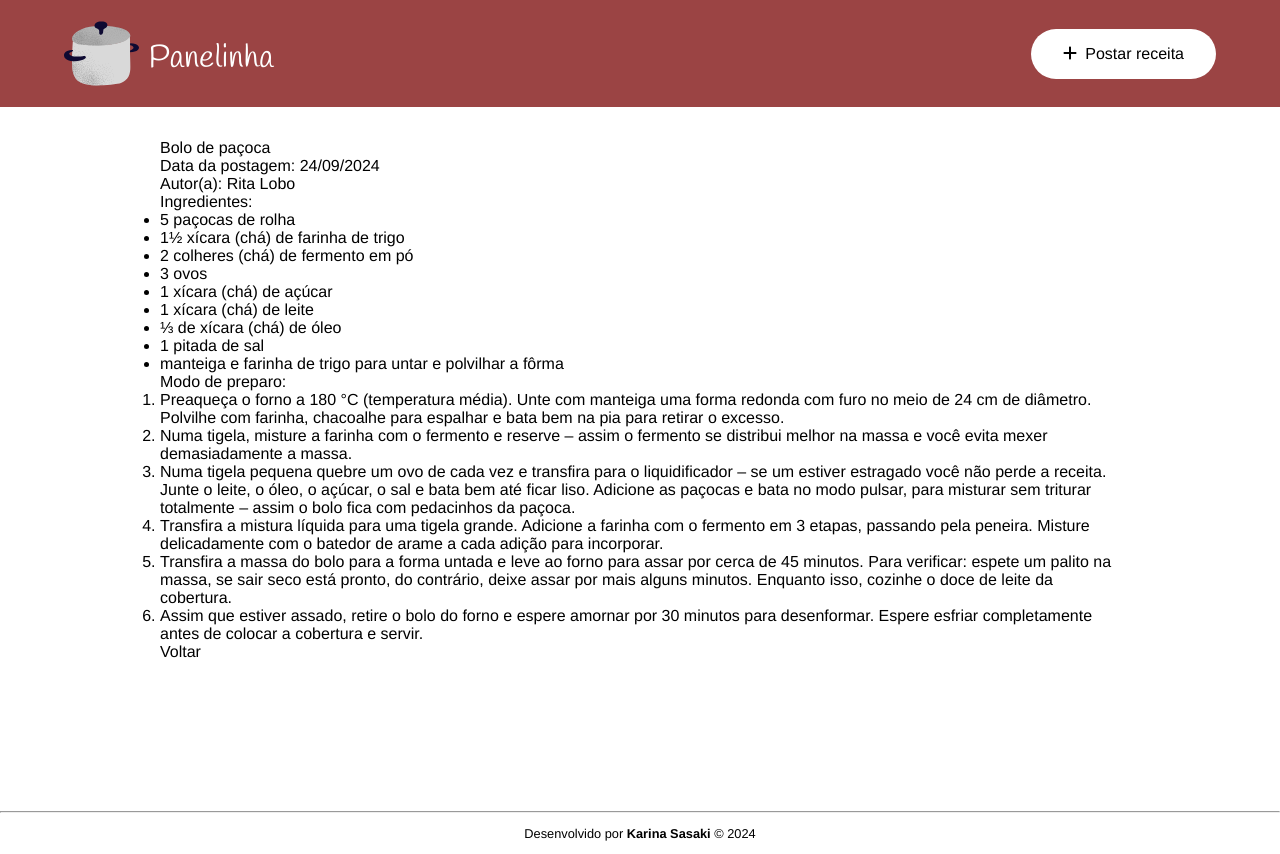
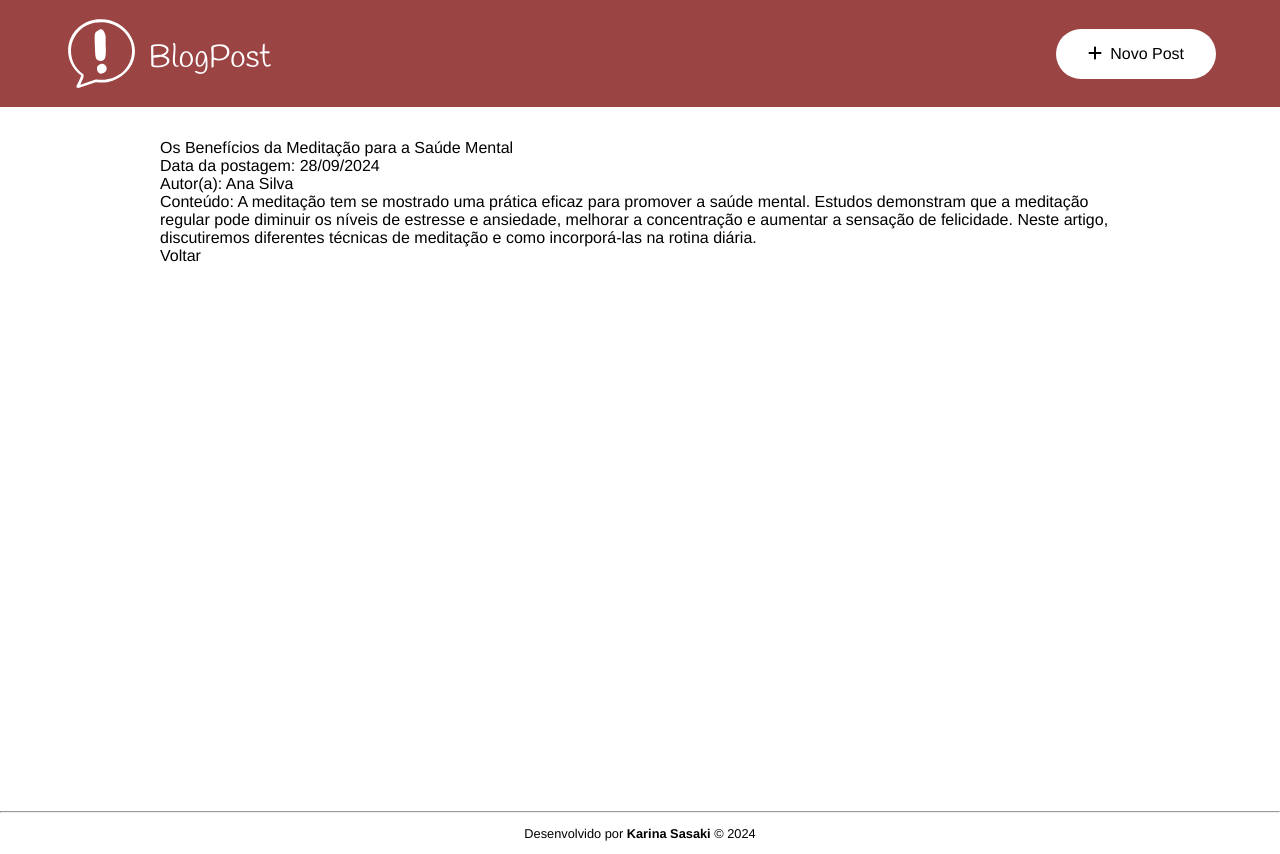
Before and after one commit to karinasasaki/blog, a Next.js app: page /post/1 in a window 1280 px wide. Built offline with nearby package versions, Linux system fonts and the light colour scheme; data requests are answered from the project's data file.

Commit message:
refactor: :recycle: Muda o tema do Blog

```diff
--- a/components/Main.js
+++ b/components/Main.js
@@ -1,6 +1,6 @@
 import styles from "@/styles/components/Main.module.css"
 
-export default function Main({children}) {
+export default function Main({ children }) {
   return (
     <main className={styles.main}>
       {children}
--- a/components/Navbar.js
+++ b/components/Navbar.js
@@ -16,13 +16,14 @@ export default function Navbar() {
           priority
         />
         <span className={styles.logo__nome}>
-          Panelinha
+          BlogPost
         </span>
       </Link>
-      <Link href={"/nova-receita"} className={styles.adicionarReceita}>
+
+      <Link href={"/novo-post"} className={styles.novoPost}>
         <FontAwesomeIcon icon={faPlus}/>
         <span>
-          Postar receita
+          Novo Post
         </span>
       </Link>
     </nav>
--- a/db.json
+++ b/db.json
@@ -1,51 +1,44 @@
 {
-  "receitas": [
+  "post": [
     {
-      "id": 1,
-      "data": "24/09/2024",
-      "titulo": "Bolo de paçoca",
-      "autor": "Rita Lobo",
-      "ingredientes": [
-        "5 paçocas de rolha",
-        "1½ xícara (chá) de farinha de trigo",
-        "2 colheres (chá) de fermento em pó",
-        "3 ovos",
-        "1 xícara (chá) de açúcar",
-        "1 xícara (chá) de leite",
-        "⅓ de xícara (chá) de óleo",
-        "1 pitada de sal",
-        "manteiga e farinha de trigo para untar e polvilhar a fôrma"
-      ],
-      "comoFazer": [
-        "Preaqueça o forno a 180 °C (temperatura média). Unte com manteiga uma forma redonda com furo no meio de 24 cm de diâmetro. Polvilhe com farinha, chacoalhe para espalhar e bata bem na pia para retirar o excesso.",
-        "Numa tigela, misture a farinha com o fermento e reserve – assim o fermento se distribui melhor na massa e você evita mexer demasiadamente a massa.",
-        "Numa tigela pequena quebre um ovo de cada vez e transfira para o liquidificador – se um estiver estragado você não perde a receita. Junte o leite, o óleo, o açúcar, o sal e bata bem até ficar liso. Adicione as paçocas e bata no modo pulsar, para misturar sem triturar totalmente – assim o bolo fica com pedacinhos da paçoca.",
-        "Transfira a mistura líquida para uma tigela grande. Adicione a farinha com o fermento em 3 etapas, passando pela peneira. Misture delicadamente com o batedor de arame a cada adição para incorporar.",
-        "Transfira a massa do bolo para a forma untada e leve ao forno para assar por cerca de 45 minutos. Para verificar: espete um palito na massa, se sair seco está pronto, do contrário, deixe assar por mais alguns minutos. Enquanto isso, cozinhe o doce de leite da cobertura.",
-        "Assim que estiver assado, retire o bolo do forno e espere amornar por 30 minutos para desenformar. Espere esfriar completamente antes de colocar a cobertura e servir."
-      ],
-      "urlFoto": "https://i.panelinha.com.br/i1/64-bk-6495-cp-2021-31-08-7813.webp"
+      "titulo": "Os Benefícios da Meditação para a Saúde Mental",
+      "autor": "Ana Silva",
+      "resumo": "Este post explora como a meditação pode ajudar a reduzir a ansiedade e melhorar o bem-estar emocional.",
+      "conteudo": "A meditação tem se mostrado uma prática eficaz para promover a saúde mental. Estudos demonstram que a meditação regular pode diminuir os níveis de estresse e ansiedade, melhorar a concentração e aumentar a sensação de felicidade. Neste artigo, discutiremos diferentes técnicas de meditação e como incorporá-las na rotina diária.",
+      "data": "28/09/2024",
+      "id": 1
     },
     {
-      "id": 2,
-      "data": "25/09/2024",
-      "titulo": "Brigadeiro especial",
-      "autor": "Rita Lobo",
-      "ingredientes": [
-        "1 lata de leite condensado (395 g)",
-        "50 g de chocolate amargo (70% ou 85% cacau)",
-        "2½ colheres (sopa) de manteiga",
-        "1 xícara (chá) de granulado"
-      ],
-      "comoFazer": [
-        "Com as mãos, quebre o chocolate em pedaços e transfira para uma panela média. Junte o leite condensado e a manteiga.",
-        "Leve a panela ao fogo baixo e mexa com uma espátula por cerca de 12 minutos até dar o ponto: o brigadeiro começa a ficar mais cremoso, até engrossar e soltar do fundo da panela – o tempo pode variar de acordo com a chama do seu fogão, o tamanho e material da sua panela.",
-        "Transfira o brigadeiro para um prato fundo (ou travessa) e deixe esfriar – raspe bem a panela com a espátula para aproveitar toda a massa. Deixe a massa de brigadeiro esfriar completamente antes de enrolar (se preferir, prepare a massa no dia anterior e cubra com filme depois de fria).",
-        "Para enrolar e confeitar os brigadeiros: abra 30 forminhas de papel (número 4); preencha um prato fundo com o granulado e separe uma tigela pequena com água filtrada para umedecer as mãos.",
-        "Unte as mãos com um pouco de água – assim o granulado gruda melhor no brigadeiro. Com uma colher de chá, retire uma porção da massa, enrole numa bolinha e transfira para o prato com granulado. Faça de uma só vez quantos brigadeiros couberem no prato.",
-        "Passe os brigadeiros pelo granulado para cobrir toda a superfície e transfira para as forminhas. Repita até a massa acabar, se preferir, convoque alguém da família: enquanto um enrola os brigadeiros, o outro passa no granulado. Sirva a seguir."
-      ],
-      "urlFoto": "https://i.panelinha.com.br/i1/64-bk-2873-briga1.webp"
+      "titulo": "10 Dicas para Melhorar sua Produtividade no Trabalho",
+      "autor": "João Pereira",
+      "resumo": "Aprenda estratégias simples e eficazes para aumentar sua produtividade e alcançar suas metas profissionais.",
+      "conteudo": "A produtividade é essencial para o sucesso profissional. Neste post, vamos compartilhar 10 dicas práticas que você pode implementar imediatamente, como a técnica Pomodoro, a definição de metas SMART e a importância de pausas regulares. Descubra como pequenas mudanças podem fazer uma grande diferença no seu dia a dia.",
+      "data": "28/09/2024",
+      "id": 2
+    },
+    {
+      "titulo": "A Importância da Sustentabilidade na Moda",
+      "autor": "Carla Mendes",
+      "resumo": "Este artigo aborda a crescente preocupação com a sustentabilidade na indústria da moda e como os consumidores podem fazer escolhas conscientes.",
+      "conteudo": "A moda é uma das indústrias mais poluentes do mundo. No entanto, a conscientização sobre a sustentabilidade está crescendo, e muitas marcas estão adotando práticas mais ecológicas. Vamos explorar as principais iniciativas de sustentabilidade na moda, dicas para consumidores e como você pode contribuir para um futuro mais sustentável.",
+      "data": "28/09/2024",
+      "id": 3
+    },
+    {
+      "titulo": "Como a Tecnologia Está Mudando o Ensino",
+      "autor": "",
+      "resumo": "Descubra as inovações tecnológicas que estão transformando a educação e o aprendizado.",
+      "conteudo": "A tecnologia tem desempenhado um papel fundamental na modernização do ensino. Neste post, discutiremos ferramentas digitais, plataformas de aprendizado online e o impacto da inteligência artificial na educação. Também abordaremos os desafios e oportunidades que essas mudanças trazem para alunos e educadores.",
+      "data": "28/09/2024",
+      "id": 4
+    },
+    {
+      "titulo": "Viajar Sozinho: Benefícios e Dicas",
+      "autor": "Fernanda Costa",
+      "resumo": "Aprenda sobre os benefícios de viajar sozinho e como tornar a experiência inesquecível.",
+      "conteudo": "Viajar sozinho pode ser uma das experiências mais libertadoras e enriquecedoras da vida. Neste artigo, falaremos sobre os benefícios de explorar o mundo por conta própria, desde a autodescoberta até a liberdade de criar seu próprio itinerário. Também compartilharemos dicas práticas para quem está pensando em embarcar nessa aventura.",
+      "data": "28/09/2024",
+      "id": 5
     }
   ]
 }
--- a/pages/_app.js
+++ b/pages/_app.js
@@ -11,9 +11,9 @@ export default function App({ Component, pageProps }) {
   return (
     <>
       <Head>
-        <meta name="description" content="Panelinha - um blog de receitas."/>
+        <meta name="description" content="BlogPost - Um site de blog."/>
         <meta name="viewport" content="width=device-width, initial-scale=1"/>
-        <meta name="keywords" content="Receitas"/>
+        <meta name="keywords" content="Blog, Post"/>
         <link rel="icon" href="/Logo.svg"/>
       </Head>
       <Navbar/>
--- a/pages/_document.js
+++ b/pages/_document.js
@@ -2,11 +2,11 @@ import { Html, Head, Main, NextScript } from "next/document";
 
 export default function Document() {
   return (
-    <Html lang="en">
-      <Head />
+    <Html lang="pt-BR">
+      <Head/>
       <body>
-        <Main />
-        <NextScript />
+        <Main/>
+        <NextScript/>
       </body>
     </Html>
   );
--- a/pages/post/[id].js
+++ b/pages/post/[id].js
@@ -2,19 +2,19 @@ import Head from "next/head";
 import Link from "next/link";
 
 export async function getStaticProps({ params }) {
-  const response = await fetch(`http://localhost:3001/receitas/${params.id}`);
-  const receita = await response.json();
-  return { props: {receita} }
+  const response = await fetch(`http://localhost:3001/post/${params.id}`);
+  const post = await response.json();
+  return { props: {post} }
 }
 
 export async function getStaticPaths() {
-  const response = await fetch("http://localhost:3001/receitas")
+  const response = await fetch("http://localhost:3001/post")
   const data = await response.json()
 
-  const paths = data.map((receita) => {
+  const paths = data.map((post) => {
     return {
       params: {
-        id: `${receita.id}`,
+        id: `${post.id}`,
       },
     }
   })
@@ -22,27 +22,16 @@ export async function getStaticPaths() {
   return { paths, fallback: false }
 }
 
-export default function Post({ receita }) {
+export default function Post({ post }) {
   return (
     <>
       <Head>
-        <title>Panelinha - {receita?.titulo}</title>
+        <title>Post - {post?.titulo}</title>
       </Head>
-      <h1>{receita?.titulo}</h1>
-      <p>Data da postagem: {receita?.data}</p>
-      <p>Autor(a): {receita?.autor}</p>
-      <h2>Ingredientes:</h2>
-      <ul>
-        {receita?.ingredientes?.map(ingrediente => {
-          return <li key={ingrediente}>{ingrediente}</li>
-        })}
-      </ul>
-      <h2>Modo de preparo:</h2>
-      <ol>
-        {receita?.comoFazer?.map(modo => {
-          return <li key={modo}>{modo}</li>
-        })}
-      </ol>
+      <h1>{post?.titulo}</h1>
+      <p>Data da postagem: {post?.data}</p>
+      <p>Autor(a): {post?.autor === "" ? "Desconhecido" : post.autor}</p>
+      <p>Conteúdo: {post?.conteudo}</p>
       <Link href={"/"}>Voltar</Link>
     </>
   );
--- a/styles/components/Navbar.module.css
+++ b/styles/components/Navbar.module.css
@@ -20,7 +20,7 @@
   padding: 0.3em 0 0 0.3em ;
 }
 
-.adicionarReceita {
+.novoPost {
   background-color: white;
   color: black;
   padding: 1em 2em;
@@ -28,10 +28,10 @@
   transition: 0.3s;
 }
 
-.adicionarReceita:hover {
+.novoPost:hover {
   background-color: #eeeeee;
 }
 
-.adicionarReceita span {
+.novoPost span {
   padding-left: 0.5em;
 }
```
Also changed, not shown: pages/index.js (+9 -17 lines), pages/nova-receita.js (deleted, +0 -14 lines), public/Logo.svg, public/Logo_Invertido.svg (added).
